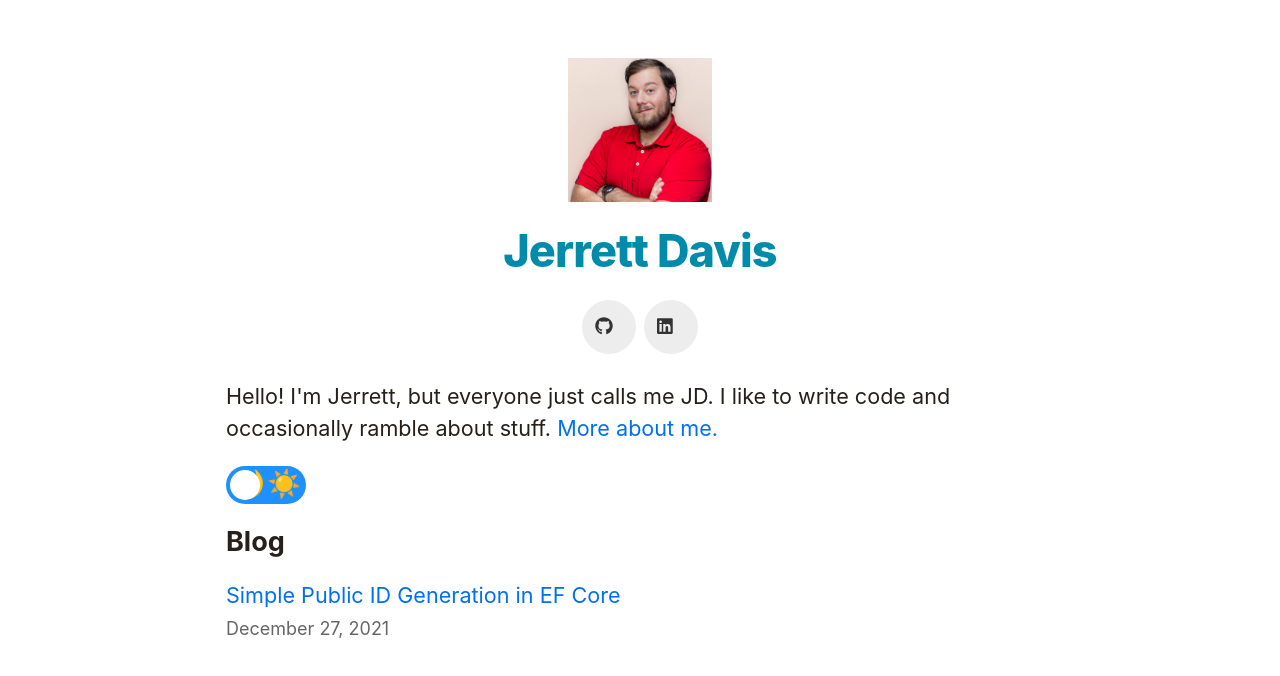
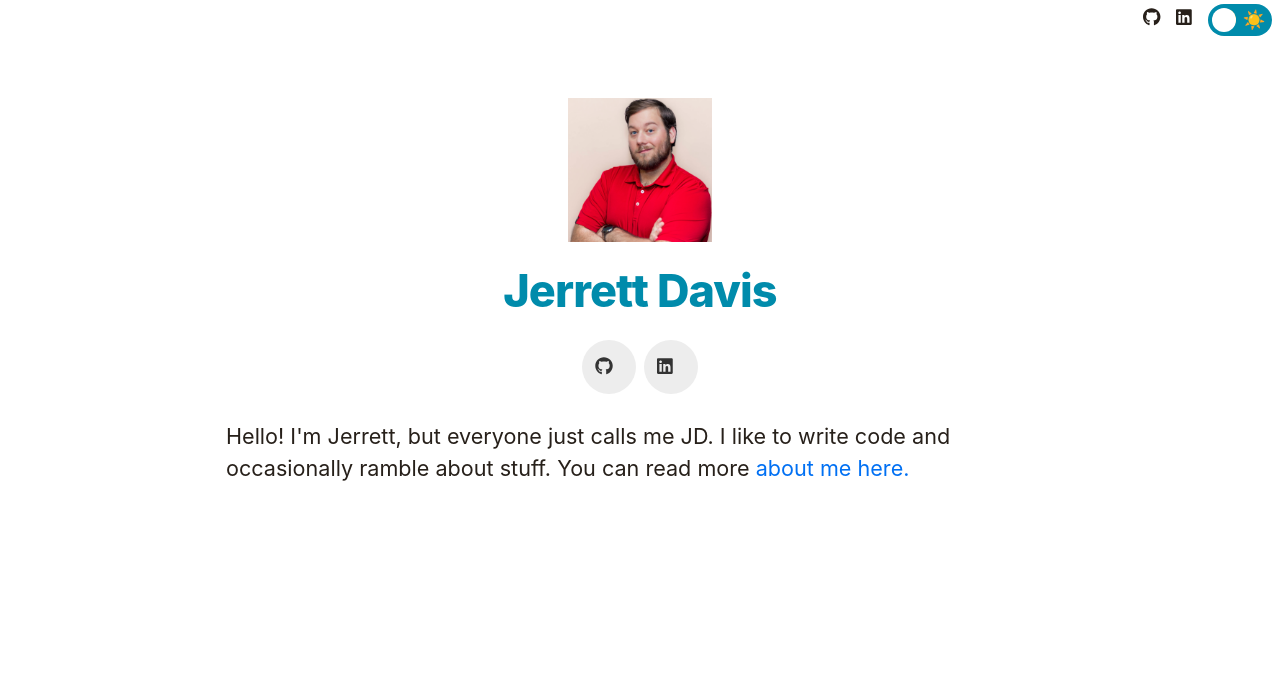
Before and after one commit to JerrettDavis/personal-site, a Next.js app: page / in a window 1280 px wide. Shown: the top 676 px of the page. Built offline with nearby package versions, Linux system fonts and the light colour scheme.

Commit message:
Theming and updated README

```diff
--- a/components/layout.module.css
+++ b/components/layout.module.css
@@ -1,7 +1,20 @@
 .container {
-     max-width: 48rem;
+    max-width: 48rem;
     padding: 0 1rem;
     margin: 3rem auto 6rem;
+}
+
+.topActions, .topActions a {
+    width: 100%;
+    padding: 4px 8px;
+    display: flex;
+    justify-content: end;
+    color: var(--color-text-primary);
+}
+
+.topActions .buttonLink {
+    max-height: 32px;
+    max-width: 32px;
 }
 
 .header {
--- a/components/layout.tsx
+++ b/components/layout.tsx
@@ -5,9 +5,14 @@ import utilStyles from '../styles/utils.module.css'
 import Link from 'next/link'
 import { FontAwesomeIcon } from '@fortawesome/react-fontawesome'
 import { faGithub, faLinkedin } from '@fortawesome/free-brands-svg-icons'
+import dynamic from "next/dynamic";
 
 const name = 'Jerrett Davis'
 export const siteTitle = 'My Slice of the Internet'
+
+const ThemeToggle = dynamic(() => import('../components/themeToggle'), {
+    ssr: false,
+});
 
 export default function Layout({
        children,
@@ -17,7 +22,7 @@ export default function Layout({
     home?: boolean
 }) {
     return (
-        <div className={styles.container}>
+        <div>
             <Head>
                 <link rel="icon" href="/favicon.ico" />
                  <meta
@@ -33,6 +38,28 @@ export default function Layout({
                 <meta name="og:title" content={siteTitle} />
                 <meta name="twitter:card" content="summary_large_image" />
             </Head>
+            <div className={styles.topActions}>
+                <a href="https://github.com/jerrettdavis"
+                   target="_blank"
+                   title="My Github page"
+                   aria-label="Go to my Github page"
+                   className={styles.buttonLink}
+                >
+                    <FontAwesomeIcon icon={faGithub} />
+                </a>
+                <a href="https://www.linkedin.com/in/jddpro/"
+                   target="_blank"
+                   title="My LinkedIn page"
+                   aria-label="Go to my LinkedIn page"
+                   className={styles.buttonLink}
+                >
+                    <FontAwesomeIcon icon={faLinkedin}  />
+                </a>
+                <div className={utilStyles.marginLeft8}>
+                    <ThemeToggle />
+                </div>
+            </div>
+            <div className={styles.container}>
                 <header className={styles.header}>
                     {home ? (
                         <>
@@ -103,5 +130,7 @@ export default function Layout({
                     </div>
                 )}
             </div>
+
+        </div>
     )
 }
--- a/components/themeToggle.tsx
+++ b/components/themeToggle.tsx
@@ -2,14 +2,14 @@ import styled from "@emotion/styled";
 import { useState, useEffect } from "react";
 
 const ToggleButton = styled.button`
-  --toggle-width: 80px;
-  --toggle-height: 38px;
+  --toggle-width: 64px;
+  --toggle-height: 32px;
   --toggle-padding: 4px;
   position: relative;
   display: flex;
   align-items: center;
   justify-content: space-around;
-  font-size: 1.5rem;
+  font-size: 1rem;
   line-height: 1;
   width: var(--toggle-width);
   height: var(--toggle-height);
@@ -37,8 +37,8 @@ const ToggleThumb = styled.span`
   width: calc(var(--toggle-height) - (var(--toggle-padding) * 2));
   height: calc(var(--toggle-height) - (var(--toggle-padding) * 2));
   border-radius: 50%;
-  background: white;
-  transition: transform 0.25s ease-in-out;
+  background: var(--color-bg-thumb);
+  transition: transform 0.25s ease-in-out, background 0.25s ease-in-out;
   transform: ${(p: {activeTheme: string}) =>
           p.activeTheme === "dark"
                   ? "translate3d(calc(var(--toggle-width) - var(--toggle-height)), 0, 0)"
--- a/pages/index.tsx
+++ b/pages/index.tsx
@@ -3,7 +3,6 @@ import Layout from '../components/layout'
 import utilStyles from '../styles/utils.module.css'
 import {getSortedPostsData} from '../lib/posts'
 import Link from 'next/link'
-import Date from '../components/date'
 import {GetStaticProps} from 'next'
 import dynamic from "next/dynamic";
 
@@ -11,15 +10,7 @@ const ThemeToggle = dynamic(() => import('../components/themeToggle'), {
     ssr: false,
 });
 
-export default function Home({
-         allPostsData
-     }: {
-    allPostsData: {
-        date: string
-        title: string
-        id: string
-    }[]
-}) {
+export default function Home() {
     return (
         <Layout home>
             <Head>
@@ -28,25 +19,8 @@ export default function Home({
             <section className={utilStyles.headingMd}>
                 <p>
                     Hello! I'm Jerrett, but everyone just calls me JD. I like to write code and occasionally ramble about stuff.{' '}
-                    <Link href="/about-me">More about me.</Link>
+                    You can read more <Link href="/about-me">about me here.</Link>
                 </p>
-            </section>
-            <ThemeToggle />
-            <section className={`${utilStyles.headingMd} ${utilStyles.padding1px}`}>
-                <h2 className={utilStyles.headingLg}>Blog</h2>
-                <ul className={utilStyles.list}>
-                    {allPostsData.map(({ id, date, title }) => (
-                        <li className={utilStyles.listItem} key={id}>
-                            <Link href={`/posts/${id}`}>
-                                <a>{title}</a>
-                            </Link>
-                            <br />
-                            <small className={utilStyles.lightText}>
-                                <Date dateString={date} />
-                            </small>
-                        </li>
-                    ))}
-                </ul>
             </section>
         </Layout>
     )
--- a/styles/global.css
+++ b/styles/global.css
@@ -3,14 +3,16 @@ body[data-theme="light"] {
     --color-text-primary: #27201a;
     --color-text-secondary: #008bab;
     --color-bg-primary: #fff;
-    --color-bg-toggle: #1e90ff;
+    --color-bg-toggle: #008bab;
+    --color-bg-thumb: white;
 }
 
 body[data-theme="dark"] {
     --color-text-primary: #e3e3e3;
-    --color-text-secondary: #08bdd4;
-    --color-bg-primary: #15232d;
-    --color-bg-toggle: #a9a9a9;
+    --color-text-secondary: #247ba0;
+    --color-bg-primary: #0a1720;
+    --color-bg-toggle: #2f3334;
+    --color-bg-thumb: #247ba0
 }
 
 html,
--- a/styles/utils.module.css
+++ b/styles/utils.module.css
@@ -45,6 +45,10 @@
     margin: 4px;
 }
 
+.marginLeft8 {
+    margin-left: 8px;
+}
+
 .list {
     list-style: none;
     padding: 0;
```
Also changed, not shown: pages/blog.tsx (added, +50 -0 lines), 1 other file (tests, documents, lock files or other folders). Lines whose indentation alone changed are shown as unchanged.
